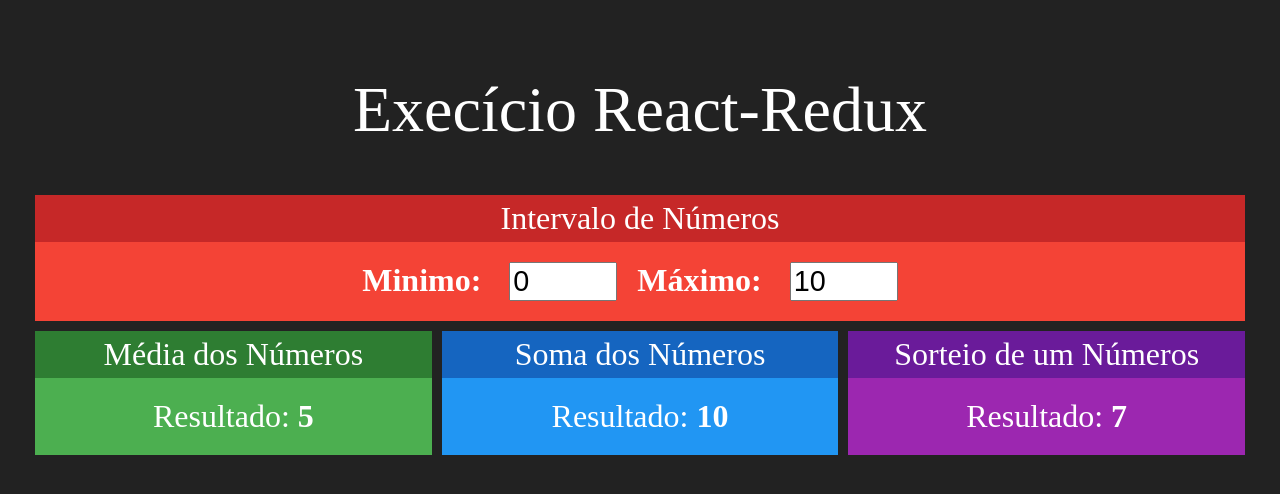
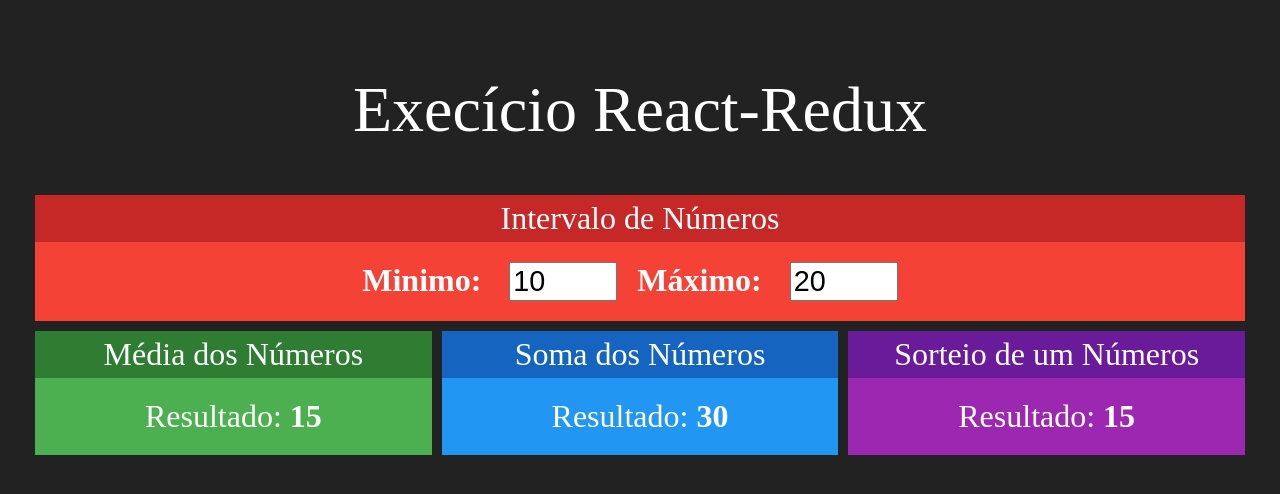
Before and after one commit to igortuag/redux-simples, a React (Create React App) app: page / in a window 1280 px wide. Shown: the top 494 px of the page. Built offline with nearby package versions, Linux system fonts and the light colour scheme.

Commit message:
Implementacao sem Redux

```diff
--- a/src/App.js
+++ b/src/App.js
@@ -1,4 +1,4 @@
-import React from 'react';
+import React, { useState } from 'react';
 import logo from './logo.svg';
 import './App.css';
 
@@ -8,17 +8,21 @@
 import Sorteio from './components/Sorteio';
 
 function App() {
+
+  const [min, setMin] = useState(10)
+  const [max, setMax] = useState(20)
+
   return (
     <div className="App">
       <h1>Execício React-Redux</h1>
       <div className="linha">
-        <Intervalo>X</Intervalo>
+        <Intervalo min={min} max={max} onMinChanged={setMin} onMaxChanged={setMax}/>
 
       </div>
       <div className="linha">
-        <Media></Media>
-        <Soma />
-        <Sorteio />
+        <Media min={min} max={max}/>
+        <Soma min={min} max={max}/>
+        <Sorteio min={min} max={max}/>
       </div>
     </div>
   );
--- a/src/components/Intervalo.jsx
+++ b/src/components/Intervalo.jsx
@@ -4,16 +4,20 @@
 import Card from './Card'
 
 export default props => {
+    const { min, max } = props
+
     return (
         <Card title="Intervalo de Números" red>
             <div className="Intervalo ">
                 <span>
                     <strong>Minimo: </strong>
-                    <input type="number" value={0} readOnly />
+                    <input type="number" value={min}
+                        onChange={e => props.onMinChanged(+e.target.value)} />
                 </span>
                 <span>
                     <strong>Máximo: </strong>
-                    <input type="number" value={10} readOnly />
+                    <input type="number" value={max}
+                        onChange={e => props.onMaxChanged(+e.target.value)} />
                 </span>
             </div>
         </Card>
--- a/src/components/Media.jsx
+++ b/src/components/Media.jsx
@@ -2,12 +2,13 @@
 import Card from './Card'
 
 export default props => {
+    const { min, max } = props
     return (
         <Card title="Média dos Números" green>
             <div>
                 <span>
                     <span>Resultado: </span>
-                    <strong>5</strong>
+                    <strong>{(min+max)/2}</strong>
                 </span>
             </div>
         </Card>
--- a/src/components/Soma.jsx
+++ b/src/components/Soma.jsx
@@ -2,12 +2,14 @@
 import Card from './Card'
 
 export default props => {
+    const { min, max } = props
+
     return (
         <Card title="Soma dos Números" blue>
             <div>
                 <span>
                     <span>Resultado: </span>
-                    <strong>10</strong>
+                    <strong>{min + max}</strong>
                 </span>
             </div>
         </Card>
--- a/src/components/Sorteio.jsx
+++ b/src/components/Sorteio.jsx
@@ -2,12 +2,14 @@
 import Card from './Card'
 
 export default props => {
+    const { min, max } = props
+
     return (
         <Card title="Sorteio de um Números" purple>
             <div>
                 <span>
                     <span>Resultado: </span>
-                    <strong>7</strong>
+                    <strong>{parseInt(Math.random() * (max - min) + min)}</strong>
                 </span>
             </div>
         </Card>
```
